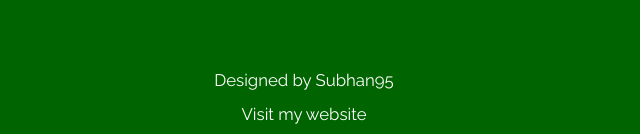
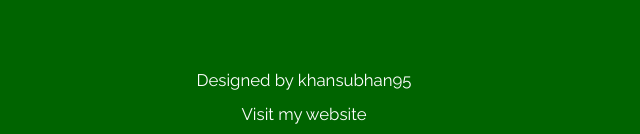
Before and after one commit to khansubhan95/Calculator, a plain HTML site: page index.html in a window 1280 px wide. Shown: the part 671-805 px from the top of the page, 336-976 px from the left. Drawn offline with nearby package versions, Linux system fonts and the light colour scheme.

Commit message:
Change github profile name

```diff
--- a/index.html
+++ b/index.html
@@ -59,7 +59,7 @@
 </div>
 	<footer class="footer">
       <div class="container-fluid">
-        <p class="text-center">Designed by <a href="https://www.freecodecamp.com/subhan95" target="_blank">Subhan95</a></p>
+        <p class="text-center">Designed by <a href="https://github.com/khansubhan95" target="_blank">khansubhan95</a></p>
         <p class="text-center"><a href="https://www.mohdsubhan.me/" target="_blank">Visit my website</a></p>
       </div>
     </footer>
```
